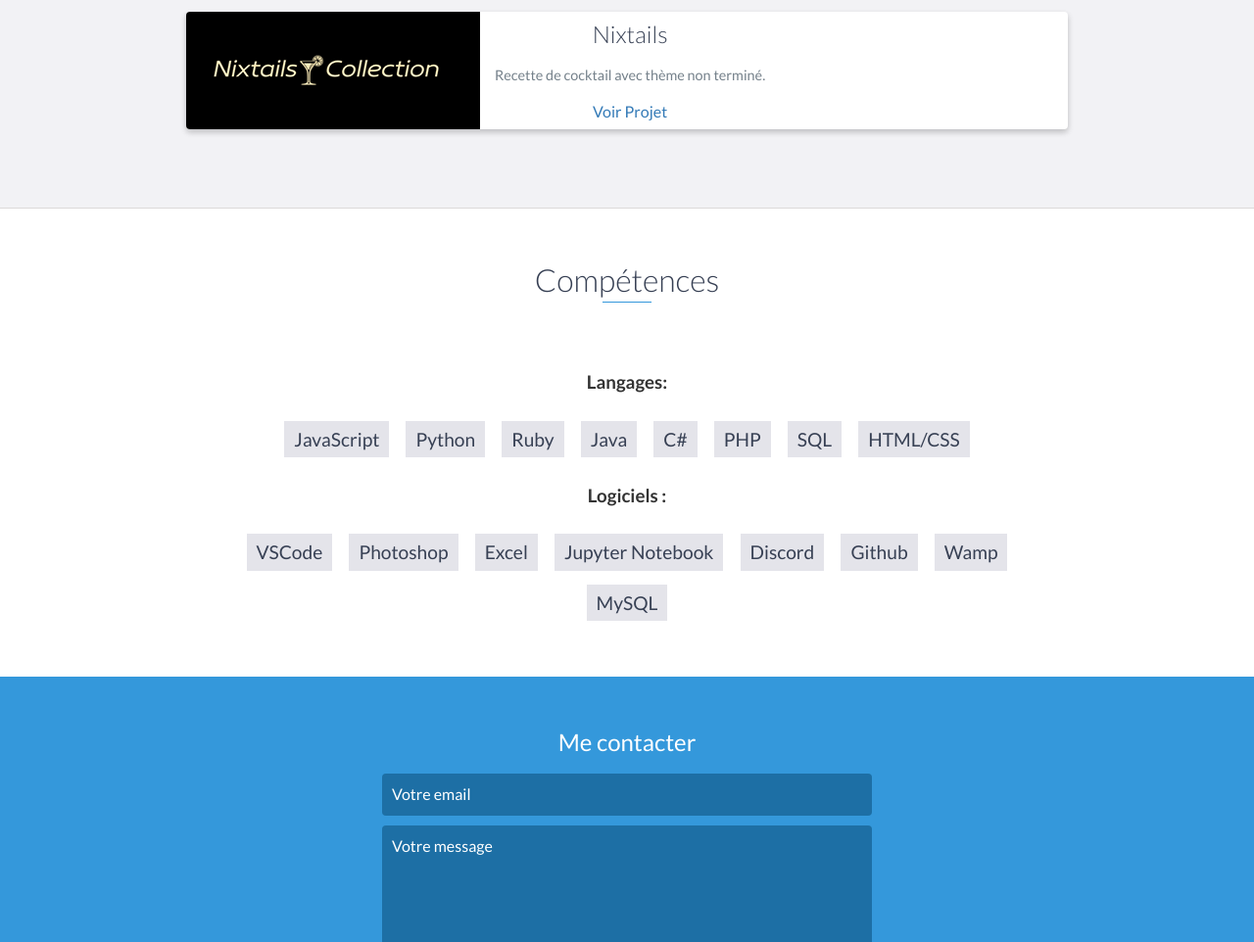
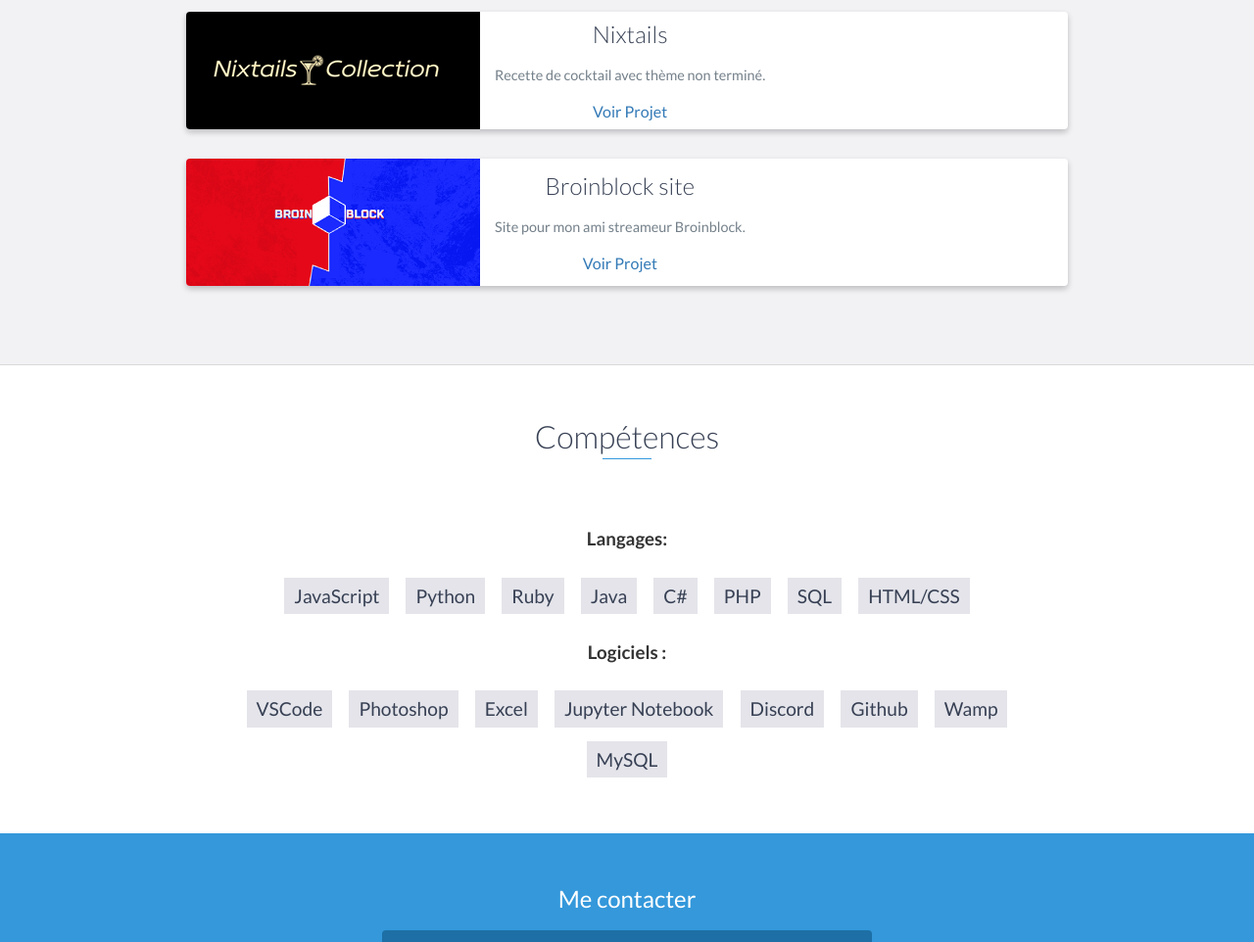
Before and after one commit to Nitesro/Portfolio, a website: page index.html in a window 1280 px wide. Shown: the part 2443-3405 px from the top of the page at 98% size. Drawn offline with nearby package versions, Linux system fonts and the light colour scheme.

Commit message:
rajoute du site de broinblock

```diff
--- a/index.html
+++ b/index.html
@@ -3,6 +3,10 @@
 
 <head>
     <meta charset="utf-8">
+    <meta name="viewport" content="width=device-width, initial-scale=1.0">
+    <meta name="keywords" content="free portfolio template,portfolio template, portfolio website template, open source, open sourcing, contributing to open source" />
+    <meta name="description" content="Ce projet est mon portfolio." />
+
     <meta http-equiv="X-UA-Compatible" content="IE=edge">
     <meta name="viewport" content="width=device-width, initial-scale=1">
     <title>Portfolio Nelson</title>
@@ -224,7 +228,21 @@
                         </p>
                         <a href="">Voir Projet</a>
                     </div>
+
                     <!-- End .project-info -->
+                </div>
+                <div class="project shadow-large">
+                    <div class="project-image">
+                        <img src="images/ban.png" />
+                    </div>
+                    <!-- End .project-image -->
+                    <div class="project-info">
+                     <h3>Broinblock site</h3>
+                     <p>
+                            Site pour mon ami streameur Broinblock.
+                     </p>
+                     <a href="https://broinblock.vercel.app/">Voir Projet</a>
+                    </div>
                 </div>
                 <!-- End .project -->
             </div>
```
Also changed, not shown: index_en.html (+13 -0 lines), index_pt.html (+13 -0 lines), images/ban.png (added).
